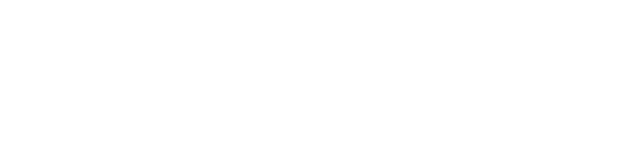
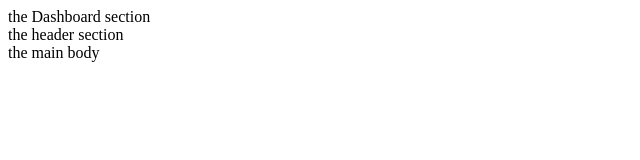
Before and after one commit to AnandRaj2224/Admin-Dashboard, a plain HTML site: page index.html in a window 1280 px wide. Shown: the whole page, without its empty margins (0-640 px from the left). Drawn offline with Linux system fonts and the light colour scheme.

Commit message:
created basic structure of the page

```diff
--- a/index.html
+++ b/index.html
@@ -7,6 +7,16 @@
   <title>Admin Dashboard</title>
 </head>
 <body>
-
+  <div class="container">
+    <div class="dash">
+      the Dashboard section
+    </div>
+    <div class="header">
+      the header section
+    </div>
+    <div class="MainBody">
+      the main body
+    </div>
+  </div>
 </body>
 </html>
```
